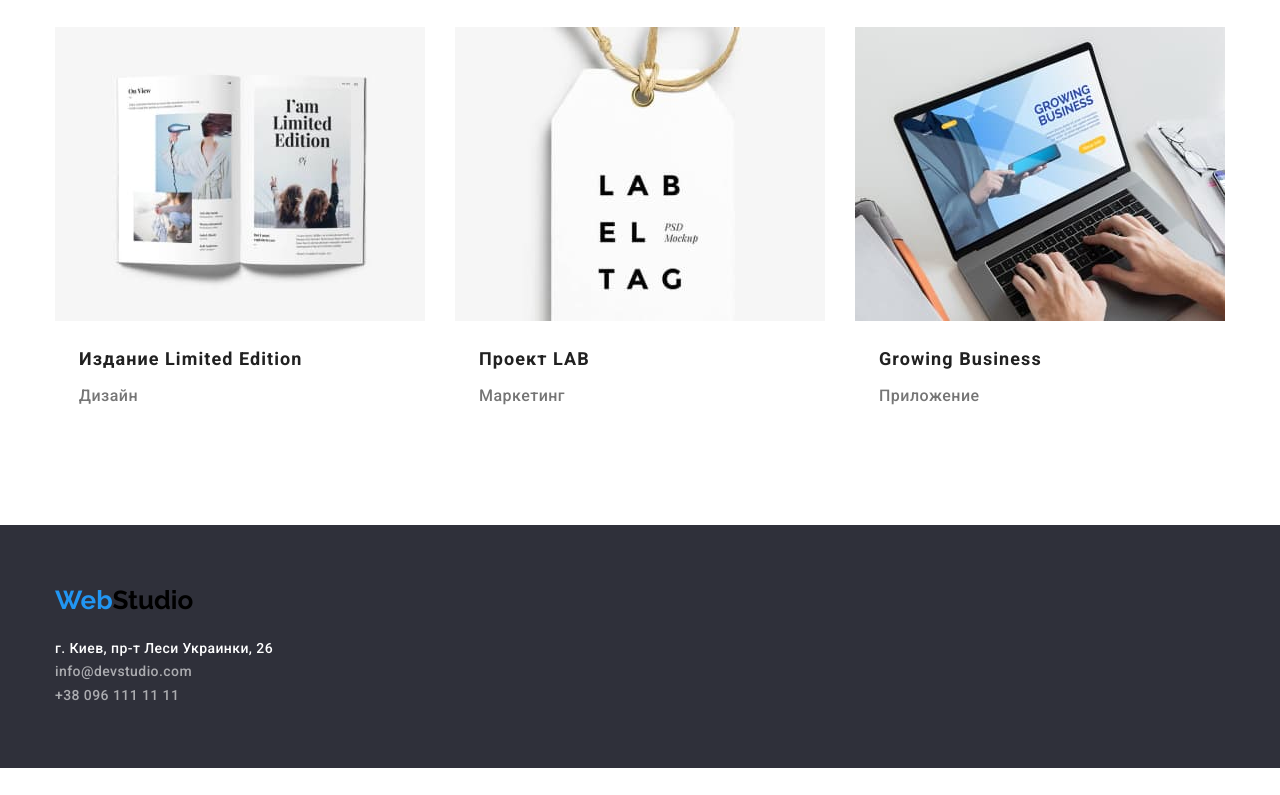
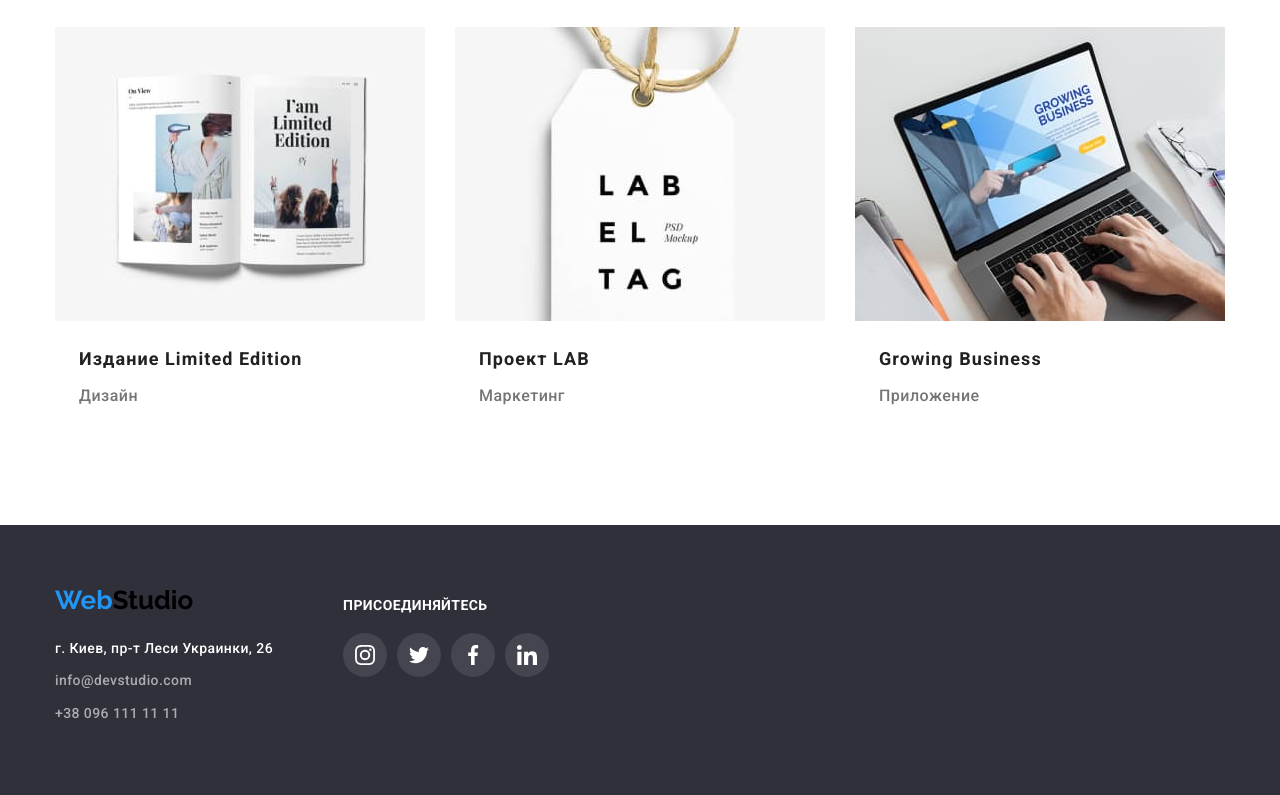
Before and after one commit to d-afanasiev/goit-markup-hw-04, a plain HTML site: page portfolio.html in a window 1280 px wide. Shown: the part 1103-1898 px from the top of the page. Before the commit the page ends 1871 px from the top, so only its background shows below. Drawn offline with nearby package versions, Linux system fonts and the light colour scheme.

Commit message:
Векторная графика v.0.4

```diff
--- a/portfolio.html
+++ b/portfolio.html
@@ -126,17 +126,52 @@
         </section>
     </main>
     <footer class="footer">
-        <div class="container">
+        <div class="container flex">
+            <div class="footer-address">
                 <a href="./index.html" class="logo color-logo">
                     <span class="color-link">Web</span>Studio
                 </a>
                 <address class="address color-hero">
                     <ul class="list">
-                    <li>г. Киев, пр-т Леси Украинки, 26</li>
-                    <li><a href="mailto:info@devstudio.com" class="address-color">info@devstudio.com</a></li>
-                    <li><a href="tel:+380961111111" class="address-color">+38 096 111 11 11</a></li>
+                        <li class="address-item">г. Киев, пр-т Леси Украинки, 26</li>
+                        <li class="address-item"><a href="mailto:info@devstudio.com" class="address-color">info@devstudio.com</a></li>
+                        <li class="address-item"><a href="tel:+380961111111" class="address-color">+38 096 111 11 11</a></li>
                     </ul>
                 </address>
+            </div>
+            <div class="footer-join">
+                <h2 class="join-title">присоединяйтесь</h2>
+                <ul class="list flex">
+                    <li class="join-list">
+                        <a href="" class="join-link">
+                            <svg class="icon-join">
+                                <use href="./images/symbol-defs.svg#icon-instagramFooter"></use>
+                            </svg>
+                        </a>
+                    </li>
+                    <li class="join-list">
+                        <a href="" class="join-link">
+                            <svg class="icon-join">
+                                <use href="./images/symbol-defs.svg#icon-twitterFooter"></use>
+                            </svg>
+                        </a>
+                    </li>
+                    <li class="join-list">
+                        <a href="" class="join-link">
+                            <svg class="icon-join">
+                                <use href="./images/symbol-defs.svg#icon-facebookFooter"></use>
+                            </svg>
+                        </a>
+                    </li>
+                    <li class="join-list">
+                        <a href="" class="join-link">
+                            <svg class="icon-join">
+                                <use href="./images/symbol-defs.svg#icon-linkedinFooter"></use>
+                            </svg>
+                        </a>
+                    </li>
+                </ul>
+            </div>
         </div>
     </footer>
 </body>
```
Lines whose indentation alone changed are shown as unchanged.
